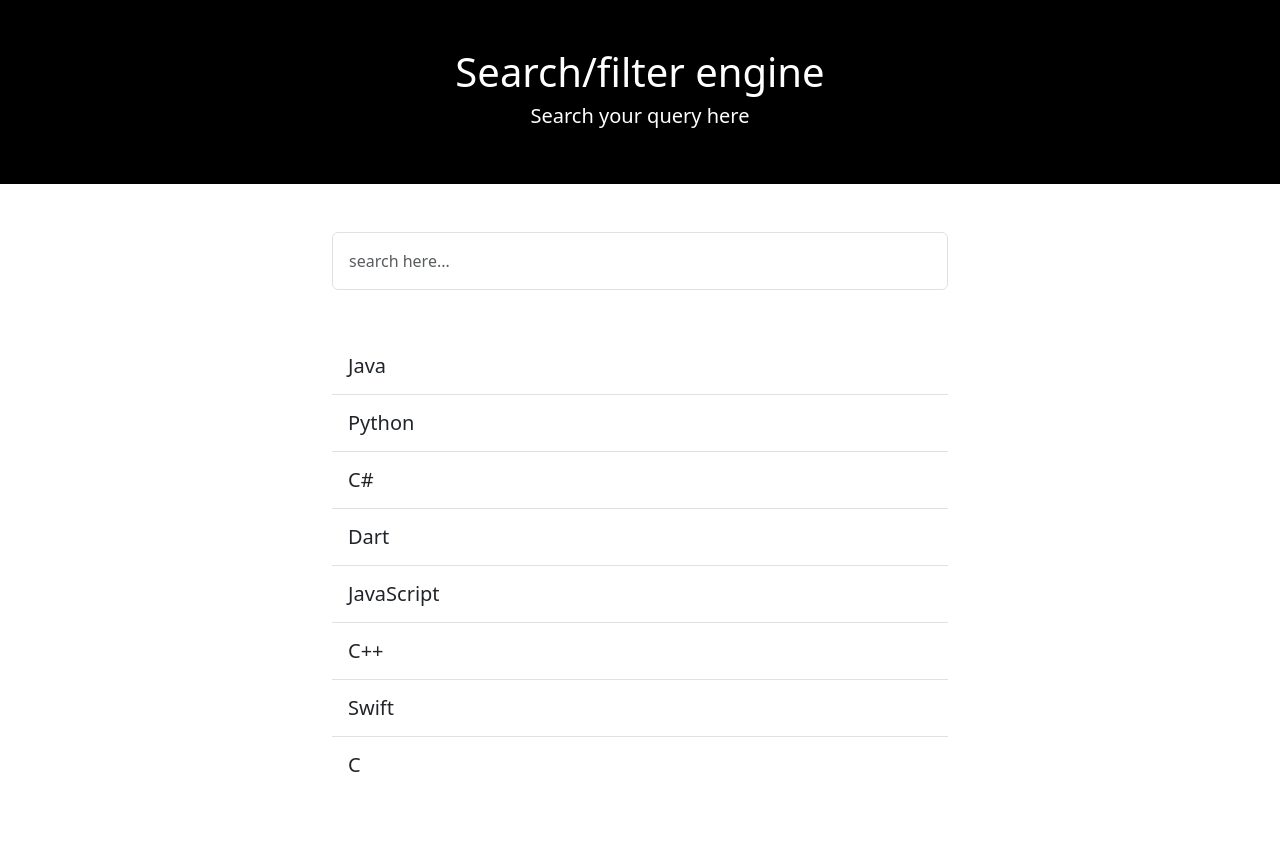
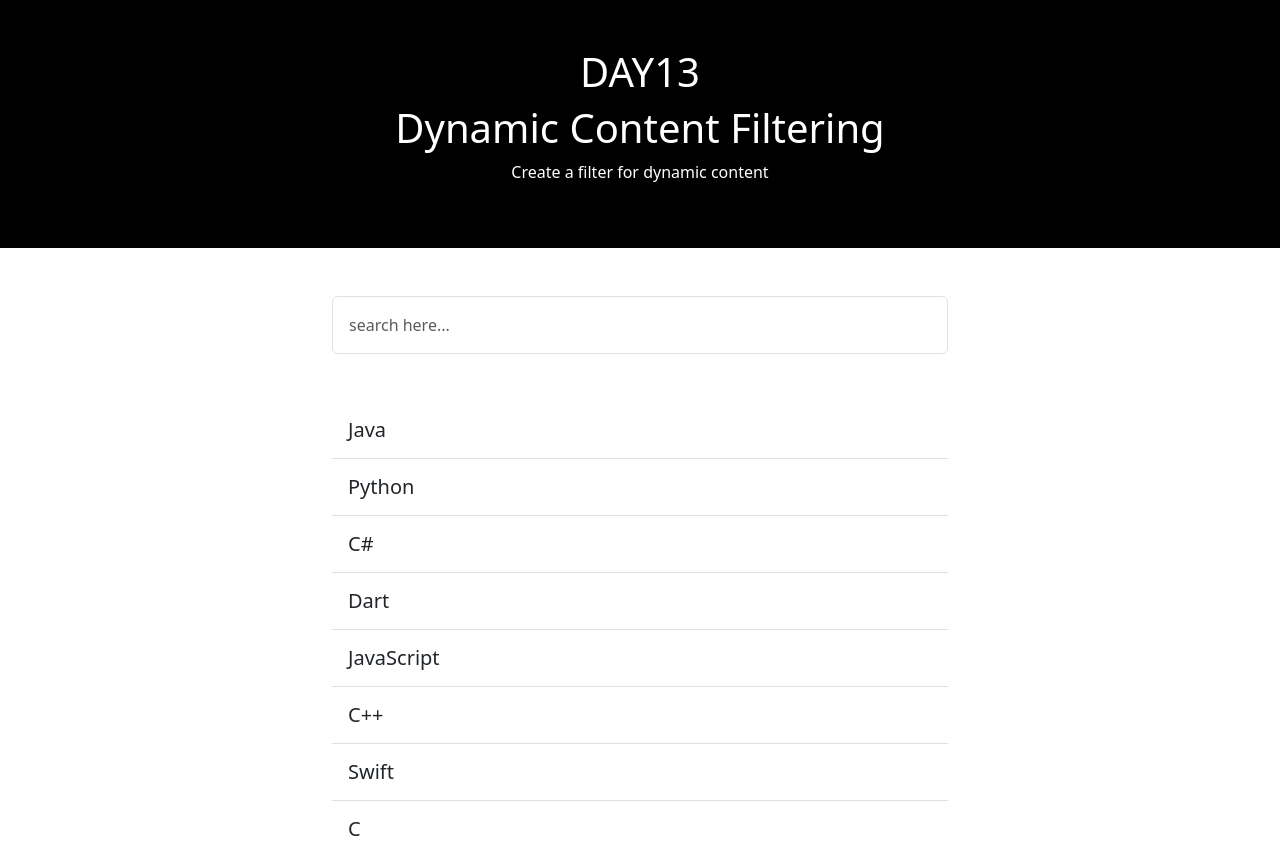
Before and after one commit to eustacetansi/30days-coding-challenge, a plain HTML site: page dynamic-content-filter.html in a window 1280 px wide. Before the commit the page ends 800 px from the top, so only its background shows below. Drawn offline with nearby package versions, Linux system fonts and the light colour scheme.

Commit message:
edited html and css file

```diff
--- a/css/dynamic-content-filter.css
+++ b/css/dynamic-content-filter.css
@@ -0,0 +1,6 @@
+.textCenter{
+    text-align: center !important;
+}
+.bg{
+    background-color: black !important;
+}
--- a/dynamic-content-filter.html
+++ b/dynamic-content-filter.html
@@ -1,20 +1,21 @@
-
 <!doctype html>
 <html lang="en">
   <head>
     <meta charset="utf-8">
     <meta name="viewport" content="width=device-width, initial-scale=1">
-    <title>Bootstrap demo</title>
+    <title>Dynamic Content Filtering</title>
+    <link rel="stylesheet" href="./css/dynamic-content-filter.css">
     <link href="https://cdn.jsdelivr.net/npm/bootstrap@5.3.2/dist/css/bootstrap.min.css" rel="stylesheet" integrity="sha384-T3c6CoIi6uLrA9TneNEoa7RxnatzjcDSCmG1MXxSR1GAsXEV/Dwwykc2MPK8M2HN" crossorigin="anonymous">
   </head>
   <body>
-    <div class="container-fluid text-white py-5 bg-black">
-        <h1 class="text-center">
-            Search/filter engine
+    <div class="container-fluid text-white py-5 bg">
+        <h1 class="textCenter">DAY13</h1>
+        <h1 class="textCenter">
+            Dynamic Content Filtering
         </h1>
-        <h5 class="text-center">
-            Search your query here
-        </h5>
+        <p class="textCenter">
+            Create a filter for dynamic content
+        </p>
     </div>
 
     <div class="container col-6 mt-5" >
```
